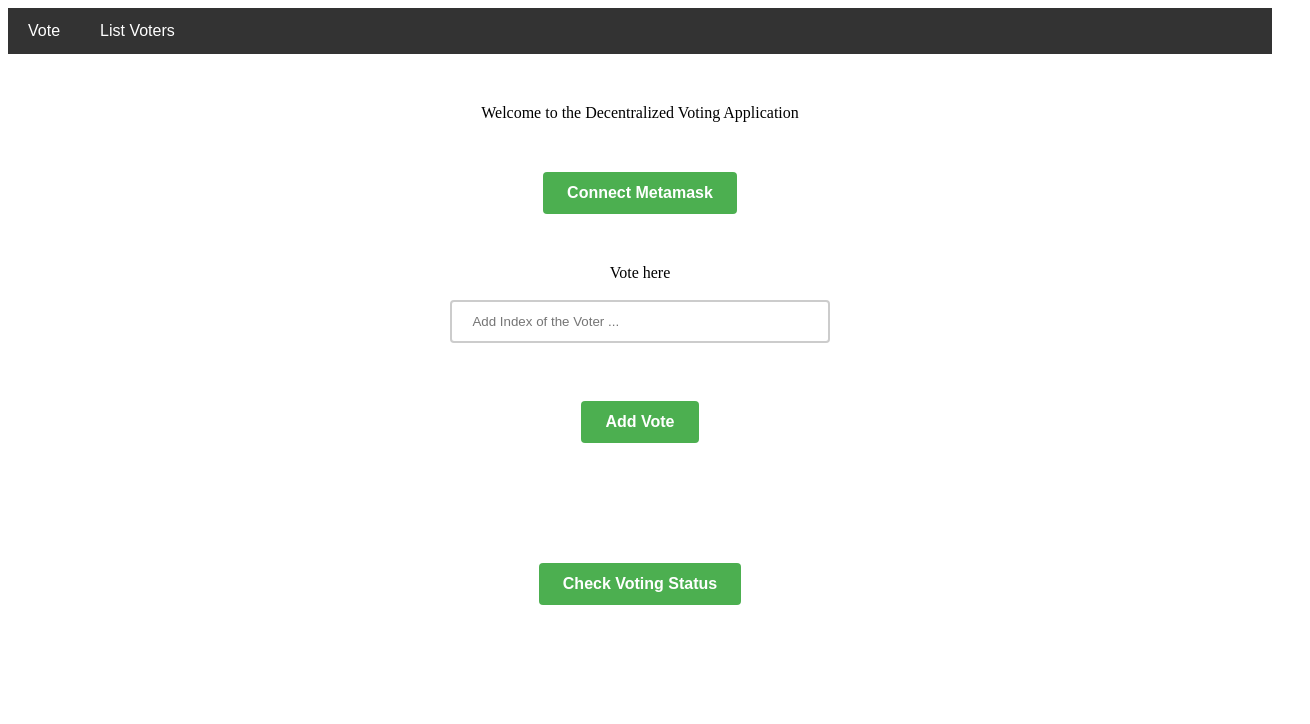
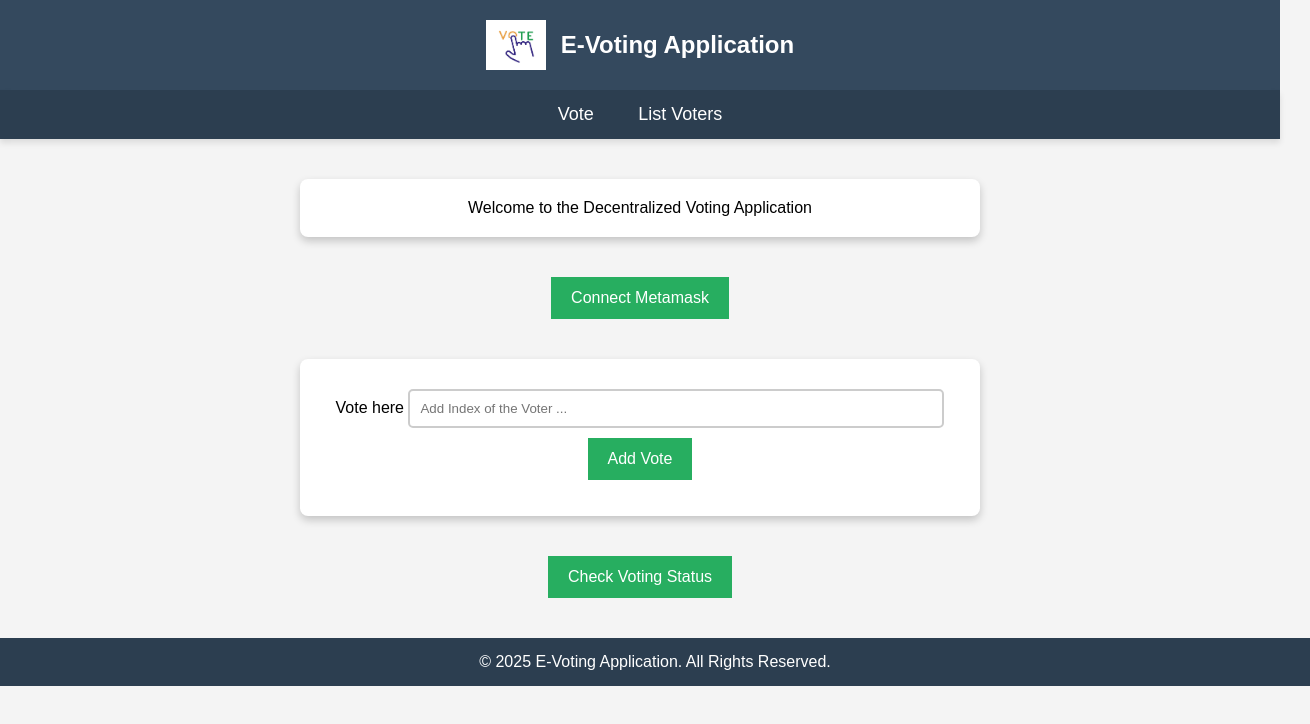
Before and after one commit to Ketan-Goswami/Voting_BlockChain, a website: page index.html in a window 1280 px wide. Shown: the whole page, 1310 px wide, since content can reach past the window. Drawn offline with Linux system fonts and the light colour scheme.

Commit message:
Added favicon and changed ui

```diff
--- a/index.html
+++ b/index.html
@@ -1,131 +1,127 @@
 <!DOCTYPE html>
 <html lang="en">
 <head>
-    <title>To Do Decentralized Application</title>
+    <title>E-Voting Application</title>
+    <link rel="icon" type="image/png" href="favicon.jpg">
     <script src="https://cdn.jsdelivr.net/npm/ethers@5.7.1/dist/ethers.umd.min.js" type="application/javascript"></script>
     <script src="main.js"></script>
-    <title>Voting DAPP</title>
     <style>
+        body {
+            font-family: Arial, sans-serif;
+            background-color: #f4f4f4;
+            text-align: center;
+            align-items: center;
+            margin: 0;
+            padding: 0;
+        }
+
+        .navbar {
+            background-color: #2c3e50;
+            padding: 14px 0;
+            box-shadow: 0px 4px 6px rgba(0, 0, 0, 0.1);
+        }
+
+        .navbar a {
+            color: white;
+            text-decoration: none;
+            padding: 14px 20px;
+            font-size: 18px;
+        }
+
+        .navbar a:hover {
+            background-color: #34495e;
+            border-radius: 5px;
+        }
+
+        .container {
+            background: white;
+            width: 50%;
+            margin: 40px auto;
+            padding: 20px;
+            border-radius: 8px;
+            box-shadow: 0 4px 8px rgba(0, 0, 0, 0.2);
+        }
+
+        header {
+            background-color: #34495e;
+            color: white;
+            padding: 20px;
+            font-size: 24px;
+            font-weight: bold;
+            display: flex;
+            align-items: center;
+            justify-content: center;
+        }
+
+        header img {
+            height: 50px;
+            margin-right: 15px;
+        }
+
+        footer {
+            background-color: #2c3e50;
+            color: white;
+            padding: 15px;
+            position: relative;
+            bottom: 0;
+            width: 100%;
+            text-align: center;
+            margin-top: 40px;
+        }
+
+        h1 {
+            color: #2c3e50;
+        }
+
         button {
-            background-color: #4CAF50;
+            background-color: #27ae60;
             color: white;
-            padding: 12px 24px;
+            padding: 12px 20px;
             border: none;
-            border-radius: 4px;
+            border-radius: 0;
             cursor: pointer;
             font-size: 16px;
-            font-weight: bold;
-            display: block;
-            margin: 50px auto 0;
+            transition: background-color 0.3s, box-shadow 0.3s, border-radius 0.3s;
         }
 
         button:hover {
-            background-color: #3e8e41;
+            background-color: #218c53;
+            box-shadow: 0px 4px 6px rgba(0, 0, 0, 0.2);
+            border-radius: 10px;
         }
 
-        /* Paragraph styles */
-        p {
-            text-align: center;
-            font-size: 20px;
-            margin-top: 50px;
-        }
-
-        form {
-            display: flex;
-            flex-direction: column;
-            align-items: center;
-            justify-content: center;
-            margin-top: 50px;
-        }
-
-        input[type=text], select {
-            width: 30%;
-            padding: 12px 20px;
-            margin: 8px 0;
-            box-sizing: border-box;
+        input {
+            width: 80%;
+            padding: 10px;
+            margin: 10px 0;
             border: 2px solid #ccc;
-            border-radius: 4px;
-        }
-
-        input[type=number], select {
-            width: 30%;
-            padding: 12px 20px;
-            margin: 8px 0;
-            box-sizing: border-box;
-            border: 2px solid #ccc;
-            border-radius: 4px;
-        }
-
-        input[type=submit] {
-            background-color: #4CAF50;
-            color: white;
-            padding: 12px 20px;
-            border: none;
-            border-radius: 4px;
-            cursor: pointer;
-        }
-
-        input[type=submit]:hover {
-            background-color: #45a049;
-        }
-
-        .container {
-            display: flex;
-            flex-direction: column;
-            align-items: center;
-            justify-content: center;
-            margin-top: 50px;
-        }
-
-        span {
-            display: block;
-            margin-bottom: 10px;
-        }
-
-        /* Style the navigation bar */
-        .navbar {
-            overflow: hidden;
-            background-color: #333;
-            font-family: Arial;
-        }
-
-        /* Style the links inside the navigation bar */
-        .navbar a {
-            float: left;
-            display: block;
-            color: white;
-            text-align: center;
-            padding: 14px 20px;
-            text-decoration: none;
-        }
-
-        /* Change the color of links on hover */
-        .navbar a:hover {
-            background-color: #ddd;
-            color: black;
+            border-radius: 5px;
         }
 
         #myTable {
             border-collapse: collapse;
             width: 100%;
-            max-width: 600px;
-            margin: 0 auto;
+            margin-top: 20px;
         }
 
-        #myTable th,
-        #myTable td {
+        #myTable th, #myTable td {
             border: 1px solid black;
-            padding: 8px;
+            padding: 10px;
             text-align: center;
         }
 
         #myTable th {
-            background-color: #f2f2f2;
-            font-weight: bold;
+            background-color: #27ae60;
+            color: white;
         }
     </style>
 </head>
 <body>
+    <header>
+        <img src="favicon.jpg" alt="vote.jpg">
+        E-Voting Application
+    </header>
+
     <div class="navbar">
         <a href="/index.html">Vote</a>
         <a href="/ListVoters.html">List Voters</a>
@@ -150,5 +146,9 @@
         <p id="status"></p>
         <p id="time"></p>
     </div>
+
+    <footer>
+        © 2025 E-Voting Application. All Rights Reserved.
+    </footer>
 </body>
 </html>
```
Also changed, not shown: favicon.jpg (added).
